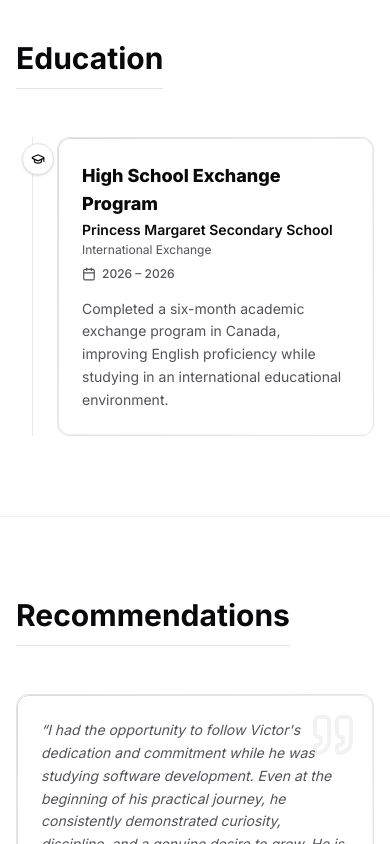
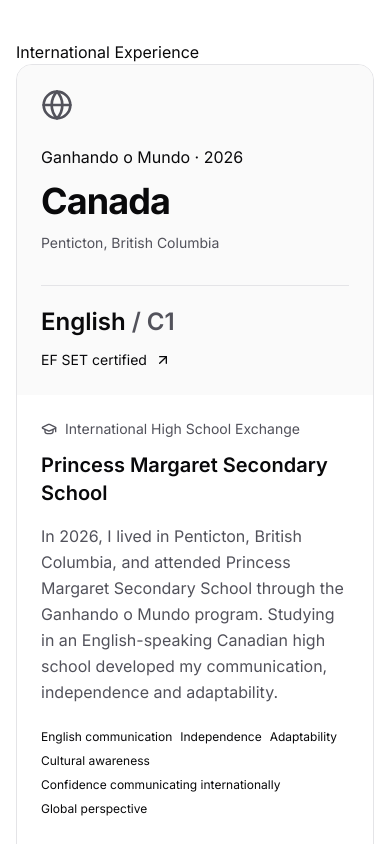
Before and after one commit to Vituinho/Portfolio, a Next.js app: page / in a window 390 px wide. Shown: the part 6800-7644 px from the top of the page. Built offline with nearby package versions, Linux system fonts and the light colour scheme.

Commit message:
feat: highlight Canada international experience

```diff
--- a/src/components/sections/Education.tsx
+++ b/src/components/sections/Education.tsx
@@ -1,98 +1,47 @@
 'use client';
 
-import React from 'react';
 import { useI18n } from '@/i18n/context';
 import { educationData } from '@/data/education';
-import Card from '../ui/Card';
-import { GraduationCap, Calendar, Award, ExternalLink } from 'lucide-react';
-import { motion } from 'framer-motion';
+import { languagesData } from '@/data/languages';
+import { Globe, GraduationCap, ArrowUpRight } from 'lucide-react';
 
 export default function Education() {
   const { locale, t } = useI18n();
-
+  const pt = locale === 'pt';
+  const education = educationData[0];
+  const skills = pt
+    ? ['Comunicação em inglês', 'Independência', 'Adaptabilidade', 'Consciência cultural', 'Confiança na comunicação internacional', 'Perspectiva global']
+    : ['English communication', 'Independence', 'Adaptability', 'Cultural awareness', 'Confidence communicating internationally', 'Global perspective'];
   return (
     <section id="education" className="py-20 px-4 max-w-6xl mx-auto border-t border-border-custom/50">
-      <motion.div
-        initial={{ opacity: 0, y: 20 }}
-        whileInView={{ opacity: 1, y: 0 }}
-        viewport={{ once: true, margin: "-100px" }}
-        transition={{ duration: 0.6 }}
-        className="w-full"
-      >
-        <h2 className="text-3xl font-bold text-text-primary mb-12 relative pb-3 border-b border-border-custom max-w-max">
-          {t.education.title}
-        </h2>
-
-        {/* Timeline Layout */}
-        <div className="relative pl-6 md:pl-8 border-l border-border-custom/80 ml-4 md:ml-6 flex flex-col gap-10">
-          {educationData.map((edu, idx) => (
-            <div key={idx} className="relative">
-              {/* Timeline Cap Icon Bullet */}
-              <span className="absolute -left-[35px] md:-left-[43px] top-1.5 flex items-center justify-center w-8 h-8 rounded-full bg-bg-primary border border-border-custom text-accent-custom shadow-sm">
-                <GraduationCap className="w-3.5 h-3.5" />
-              </span>
-
-              {/* Education Entry Card */}
-              <motion.div
-                initial={{ opacity: 0, x: -15 }}
-                whileInView={{ opacity: 1, x: 0 }}
-                viewport={{ once: true }}
-                transition={{ duration: 0.4, delay: idx * 0.1 }}
-              >
-                <Card className="flex flex-col gap-4">
-                  {/* Header */}
-                  <div className="flex flex-col md:flex-row md:items-start justify-between gap-2">
-                    <div>
-                      <h3 className="font-extrabold text-lg text-text-primary">
-                        {edu.course[locale]}
-                      </h3>
-                      <p className="text-sm font-semibold text-accent-custom mt-0.5">
-                        {edu.institution}
-                      </p>
-                      <p className="text-xs text-text-secondary mt-0.5">
-                        {edu.degree[locale]}
-                      </p>
-                    </div>
-
-                    <div className="flex flex-col md:items-end gap-1 text-xs text-text-secondary">
-                      <span className="flex items-center gap-1.5 font-medium">
-                        <Calendar className="w-3.5 h-3.5" />
-                        {edu.startDate} – {edu.endDate}
-                      </span>
-                      {edu.grade && (
-                        <span className="px-2 py-0.5 rounded bg-bg-secondary border border-border-custom/50 text-[10px] text-text-primary font-bold max-w-max">
-                          {t.education.grade}: {edu.grade}
-                        </span>
-                      )}
-                    </div>
-                  </div>
-
-                  {/* Description */}
-                  <p className="text-sm text-text-secondary leading-relaxed">
-                    {edu.description[locale]}
-                  </p>
-
-                  {/* Actions (Cert link) */}
-                  {edu.certificateLink && (
-                    <div className="pt-3 border-t border-border-custom/40 mt-1 flex">
-                      <a
-                        href={edu.certificateLink}
-                        target="_blank"
-                        rel="noopener noreferrer"
-                        className="inline-flex items-center gap-1.5 text-xs font-semibold text-accent-custom hover:underline"
-                      >
-                        <Award className="w-3.5 h-3.5" />
-                        Verify Certificate
-                        <ExternalLink className="w-3 h-3" />
-                      </a>
-                    </div>
-                  )}
-                </Card>
-              </motion.div>
-            </div>
-          ))}
+      <h2 className="section-title">{t.education.title}</h2>
+      <div className="grid lg:grid-cols-[1fr_1.4fr] rounded-2xl overflow-hidden border border-border-custom">
+        <div className="bg-bg-secondary p-6 sm:p-8 flex flex-col justify-between gap-8">
+          <div>
+            <Globe className="size-8 text-text-secondary mb-6" />
+            <p className="eyebrow mb-3">Ganhando o Mundo · 2026</p>
+            <h3 className="text-4xl font-bold tracking-tight">{pt ? 'Canadá' : 'Canada'}</h3>
+            <p className="text-sm text-text-secondary mt-3">Penticton, British Columbia</p>
+          </div>
+          <div className="border-t border-border-custom pt-5">
+            <p className="text-2xl font-semibold">{pt ? 'Inglês' : 'English'} <span className="text-text-secondary">/ C1</span></p>
+            <a href={languagesData[0].certificate} target="_blank" rel="noopener noreferrer" className="inline-flex items-center gap-2 text-sm mt-3 hover:underline">
+              {pt ? 'Certificado EF SET' : 'EF SET certified'}<ArrowUpRight className="size-4" />
+            </a>
+          </div>
         </div>
-      </motion.div>
+        <div className="p-6 sm:p-8">
+          <p className="flex items-center gap-2 text-sm text-text-secondary mb-3"><GraduationCap className="size-4" />{education.course[locale]}</p>
+          <h3 className="text-xl font-semibold mb-4">{education.institution}</h3>
+          <p className="text-text-secondary leading-relaxed">{education.description[locale]}</p>
+          <ul className="flex flex-wrap gap-2 my-6">
+            {skills.map(skill => <li key={skill} className="info-badge text-xs">{skill}</li>)}
+          </ul>
+          <p className="text-sm text-text-secondary leading-relaxed">
+            {pt ? 'A convivência em um ambiente multicultural ampliou minha visão de mundo e minha confiança para colaborar em inglês. Levo essa experiência para o trabalho em tecnologia e para meu interesse em uma carreira internacional.' : 'Living in a multicultural environment broadened my perspective and confidence collaborating in English. I bring that experience to my technology work and my interest in an international career.'}
+          </p>
+        </div>
+      </div>
     </section>
   );
 }
--- a/src/components/sections/Languages.tsx
+++ b/src/components/sections/Languages.tsx
@@ -55,19 +55,6 @@ export default function Languages() {
                   </span>
                 </div>
 
-                {/* Progress bar */}
-                <div className="flex flex-col gap-1.5 mt-2">
-                  <div className="w-full h-2 bg-bg-secondary rounded-full overflow-hidden border border-border-custom/30">
-                    <motion.div
-                      className="h-full bg-accent-custom rounded-full"
-                      initial={{ width: 0 }}
-                      whileInView={{ width: `${lang.progress}%` }}
-                      viewport={{ once: true }}
-                      transition={{ duration: 1, ease: "easeOut" }}
-                    />
-                  </div>
-                </div>
-
                 {/* Certificate verified link */}
                 {lang.certificate && (
                   <div className="pt-2 border-t border-border-custom/30 mt-1 flex">
@@ -78,7 +65,7 @@ export default function Languages() {
                       className="inline-flex items-center gap-1.5 text-xs font-semibold text-accent-custom hover:underline"
                     >
                       <Award className="w-3.5 h-3.5" />
-                      View Verification Certificate
+                      {locale === 'pt' ? 'Ver certificado EF SET' : 'View EF SET certificate'}
                       <ExternalLink className="w-3 h-3" />
                     </a>
                   </div>
--- a/src/data/education.ts
+++ b/src/data/education.ts
@@ -4,8 +4,8 @@ export const educationData: Education[] = [
   {
     institution: "Princess Margaret Secondary School",
     course: {
-      en: "High School Exchange Program",
-      pt: "Programa de Intercâmbio do Ensino Médio"
+      en: "International High School Exchange",
+      pt: "Intercâmbio Internacional de Ensino Médio"
     },
     degree: {
       en: "International Exchange",
@@ -14,8 +14,8 @@ export const educationData: Education[] = [
     startDate: "2026",
     endDate: "2026",
     description: {
-      en: "Completed a six-month academic exchange program in Canada, improving English proficiency while studying in an international educational environment.",
-      pt: "Realizou um intercâmbio acadêmico de seis meses no Canadá, aprimorando a fluência em inglês enquanto estudava em um ambiente educacional internacional."
+      en: "In 2026, I lived in Penticton, British Columbia, and attended Princess Margaret Secondary School through the Ganhando o Mundo program. Studying in an English-speaking Canadian high school developed my communication, independence and adaptability.",
+      pt: "Em 2026, morei em Penticton, British Columbia, e estudei na Princess Margaret Secondary School pelo programa Ganhando o Mundo. A rotina em uma escola canadense, em um ambiente de língua inglesa, desenvolveu minha comunicação, independência e adaptabilidade."
     }
   }
 ];
--- a/src/i18n/en.ts
+++ b/src/i18n/en.ts
@@ -4,7 +4,7 @@ export const en = {
     skills: "Skills",
     projects: "Projects",
     experience: "Experience",
-    education: "Education",
+    education: "International",
     recommendations: "Recommendations",
     languages: "Languages",
     books: "Books",
@@ -69,7 +69,7 @@ export const en = {
     }
   },
   education: {
-    title: "Education",
+    title: "International Experience",
     grade: "Grade"
   },
   recommendations: {
--- a/src/i18n/pt.ts
+++ b/src/i18n/pt.ts
@@ -6,7 +6,7 @@ export const pt: Translations = {
     skills: "Habilidades",
     projects: "Projetos",
     experience: "Experiência",
-    education: "Formação",
+    education: "Internacional",
     recommendations: "Recomendações",
     languages: "Idiomas",
     books: "Livros",
@@ -71,7 +71,7 @@ export const pt: Translations = {
     }
   },
   education: {
-    title: "Formação Acadêmica",
+    title: "Experiência Internacional",
     grade: "Nota/Média"
   },
   recommendations: {
```
